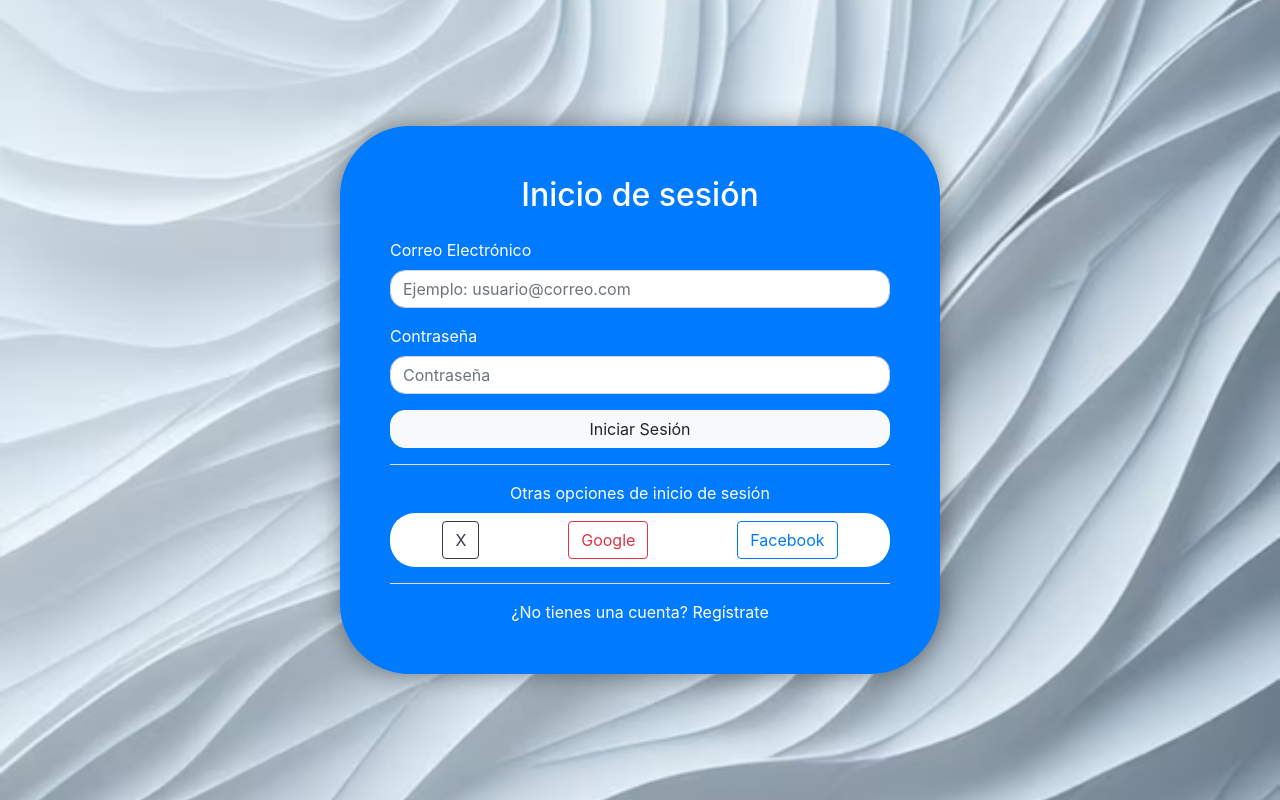
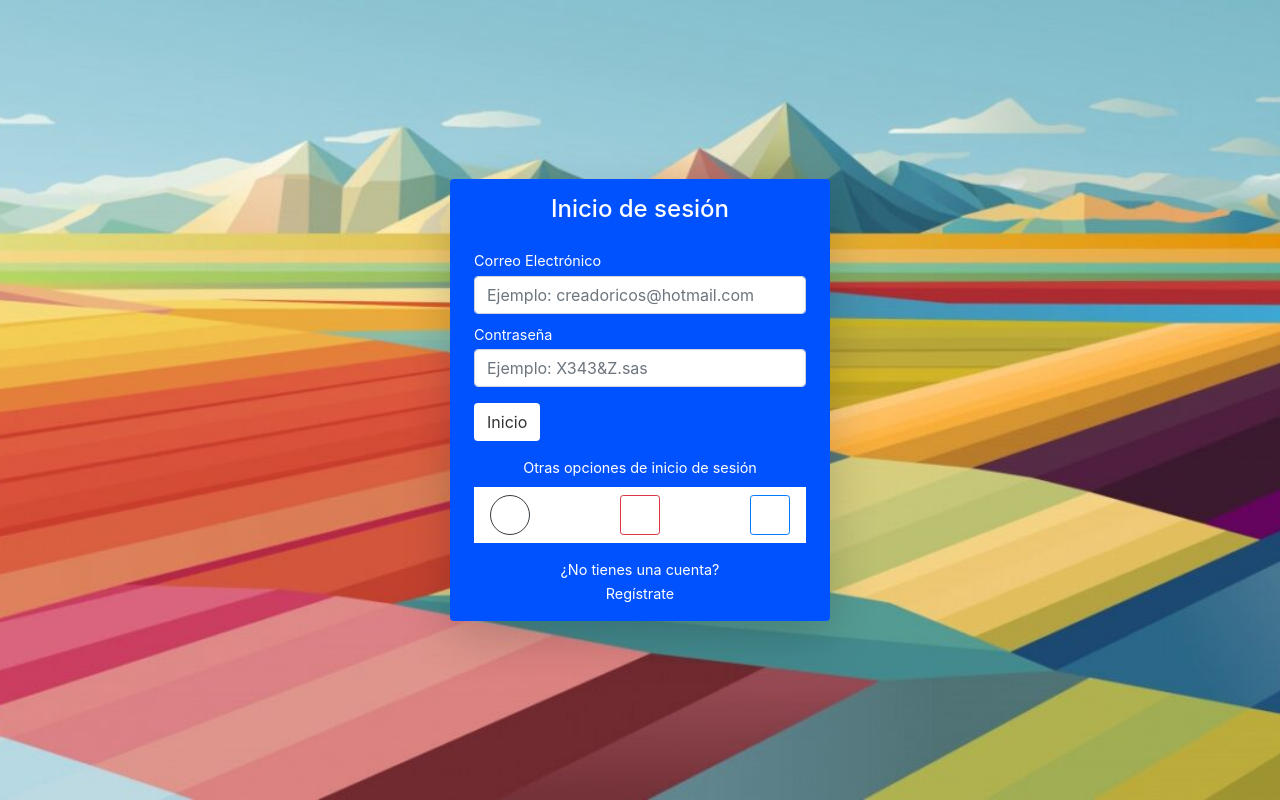
Before and after one commit to DanielAlcaraz117/Mi_proyecto, a Flask app: page /login in a window 1280 px wide. Run offline with Flask 3, Linux system fonts and the light colour scheme; some libraries are stand-ins or nearby versions.

Commit message:
Commit Gabriel

```diff
--- a/ProyectoWeb/templates/login.html
+++ b/ProyectoWeb/templates/login.html
@@ -1,66 +1,123 @@
 {% extends 'base.html' %}
+
 {% block content %}
-<!-- Contenedor principal con fondo -->
-<div style="
-    min-height: 100vh !important;
-    width: 100% !important;
-    margin: 0 !important;
-    padding: 0 !important;
-    background-image: url('/static/FondoLogin1.jpg');
-    background-size: cover !important;
-    background-position: center !important;
-    background-repeat: no-repeat !important;
-    background-attachment: fixed !important;
-    display: flex !important;
-    justify-content: center !important;
-    align-items: center !important;
-    position: fixed !important;
-    top: 0 !important;
-    left: 0 !important;
-    right: 0 !important;
-    bottom: 0 !important;">
+<!--
+    Cambios Gabriel:
+    1. Se modificó el contenedor principal para que la imagen cubra toda la pantalla
+    2. Se agregaron propiedades position: fixed para asegurar cobertura total
+    3. Se ajustó el tamaño con width: 100vw y height: 100vh
+    4. Se eliminaron las barras de desplazamiento con overflow: hidden
+    5. Se agregó z-index para la correcta superposición de elementos
+    6. Se implementó background-attachment: fixed para fondo estático
+-->
+<div class="login-container d-flex justify-content-center align-items-center"
+     style="background: url('/static/FondoLogin1.jpg') no-repeat center center fixed;
+            background-size: cover;
+            position: fixed;
+            top: 0;
+            left: 0;
+            right: 0;
+            bottom: 0;
+            width: 100vw;
+            height: 100vh;
+            overflow: hidden;">
 
-    <!-- Cambios Gabriel: --
-         - Removidas algunas clases de Bootstrap que podían interferir
-         - Agregado !important a los estilos para forzar los cambios
-         - Aumentado significativamente el border-radius -->
-         <!--Actualizacion ya se ven los bordes en el cuadro del login-->
-    <div class="bg-primary text-white"
-         style="width: 600px !important;
-                backdrop-filter: blur(10px);
-                border-radius: 70px !important;
-                padding: 50px !important;
-                box-shadow: 0 0 25px rgba(0, 0, 0, 0.4);
-                background-color: #007BFF !important;">
-        <h2 class="text-center mb-4">Inicio de sesión</h2>
-        <form method="POST">
-            <div class="form-group">
-                <label for="email" class="text-white">Correo Electrónico</label>
-                <input type="email" class="form-control" name="email" placeholder="Ejemplo: usuario@correo.com" required
-                       style="border-radius: 15px !important;">
+    <!--
+        Cambios Gabriel:
+        1. Se ajustó el ancho del card a 380px para mejor presentación
+        2. Se cambió el color de fondo a #0052FF para coincidir con el diseño
+        3. Se modificaron los bordes y sombras para mejor apariencia
+    -->
+    <div class="card border-0 shadow-lg rounded-3" style="width: 380px; background-color: #0052FF;">
+        <div class="card-body px-4 py-3">
+            <!-- Título -->
+            <h2 class="text-white text-center mb-4" style="font-size: 1.5rem;">Inicio de sesión</h2>
+
+            <!--
+                Cambios Gabriel:
+                1. Se optimizaron los espaciados entre elementos del formulario
+                2. Se ajustaron los tamaños de fuente para mejor legibilidad
+                3. Se modificaron los placeholders para coincidir con el diseño
+            -->
+            <form method="POST">
+                <!-- Campo de Correo -->
+                <div class="mb-2">
+                    <label for="email" class="form-label text-white mb-1" style="font-size: 0.9rem;">Correo Electrónico</label>
+                    <input type="email"
+                           class="form-control bg-white rounded-2"
+                           id="email"
+                           name="email"
+                           placeholder="Ejemplo: creadoricos@hotmail.com"
+                           required>
+                </div>
+
+                <!-- Campo de Contraseña -->
+                <div class="mb-3">
+                    <label for="password" class="form-label text-white mb-1" style="font-size: 0.9rem;">Contraseña</label>
+                    <input type="password"
+                           class="form-control bg-white rounded-2"
+                           id="password"
+                           name="password"
+                           placeholder="Ejemplo: X343&Z.sas"
+                           required>
+                </div>
+
+                <!-- Botón de Inicio -->
+                <div class="d-grid gap-2 mb-3">
+                    <button type="submit" class="btn btn-white bg-white rounded-2" style="color: #333;">Inicio</button>
+                </div>
+            </form>
+
+            <!--
+                Cambios Gabriel:
+                1. Se ajustó el espaciado en la sección de opciones alternativas
+                2. Se modificó el estilo de los botones de redes sociales
+                3. Se implementó un contenedor blanco con bordes redondeados
+            -->
+            <div class="text-white text-center mb-2" style="font-size: 0.9rem;">Otras opciones de inicio de sesión</div>
+
+            <!-- Botones de redes sociales -->
+            <div class="bg-white rounded-2 py-2 px-3 d-flex justify-content-between align-items-center mb-3">
+                <button class="btn btn-outline-dark btn-sm" style="width: 40px; height: 40px; border-radius: 50%;">
+                    <i class="fab fa-x-twitter"></i>
+                </button>
+                <button class="btn btn-outline-danger btn-sm" style="width: 40px; height: 40px;">
+                    <i class="fab fa-google"></i>
+                </button>
+                <button class="btn btn-outline-primary btn-sm" style="width: 40px; height: 40px;">
+                    <i class="fab fa-facebook-f"></i>
+                </button>
             </div>
-            <div class="form-group">
-                <label for="password" class="text-white">Contraseña</label>
-                <input type="password" class="form-control" name="password" placeholder="Contraseña" required
-                       style="border-radius: 15px !important;">
+
+            <!--
+                Cambios Gabriel:
+                1. Se optimizó el espaciado en la sección de registro
+                2. Se ajustó el tamaño de fuente para mejor legibilidad
+                3. Se mejoró la presentación del enlace de registro
+            -->
+            <div class="text-center">
+                <div class="text-white" style="font-size: 0.9rem;">¿No tienes una cuenta?</div>
+                <a href="{{ url_for('crear_usuario') }}" class="text-white text-decoration-none" style="font-size: 0.9rem;">Regístrate</a>
             </div>
-            <button type="submit" class="btn btn-light btn-block"
-                    style="border-radius: 15px !important;">
-                Iniciar Sesión
-            </button>
-        </form>
-        <hr class="bg-light">
-        <div class="text-center">Otras opciones de inicio de sesión</div>
-        <div class="d-flex justify-content-around mt-2 p-2 bg-white"
-             style="border-radius: 25px !important;">
-            <button class="btn btn-outline-dark">X</button>
-            <button class="btn btn-outline-danger">Google</button>
-            <button class="btn btn-outline-primary">Facebook</button>
-        </div>
-        <hr class="bg-light">
-        <div class="text-center">
-            <a href="{{ url_for('crear_usuario') }}" class="text-white">¿No tienes una cuenta? Regístrate</a>
         </div>
     </div>
 </div>
+
+<!--
+    Cambios Gabriel:
+    1. Se agregaron estilos adicionales para eliminar márgenes y padding innecesarios
+    2. Se implementó control de overflow para evitar scrollbars
+    3. Se agregó z-index para correcto apilamiento de elementos
+-->
+<style>
+    body {
+        margin: 0;
+        padding: 0;
+        overflow: hidden;
+    }
+
+    .login-container {
+        z-index: 1;
+    }
+</style>
 {% endblock %}
```
Also changed, not shown: ProyectoWeb/static/FondoLogin1.jpg.
